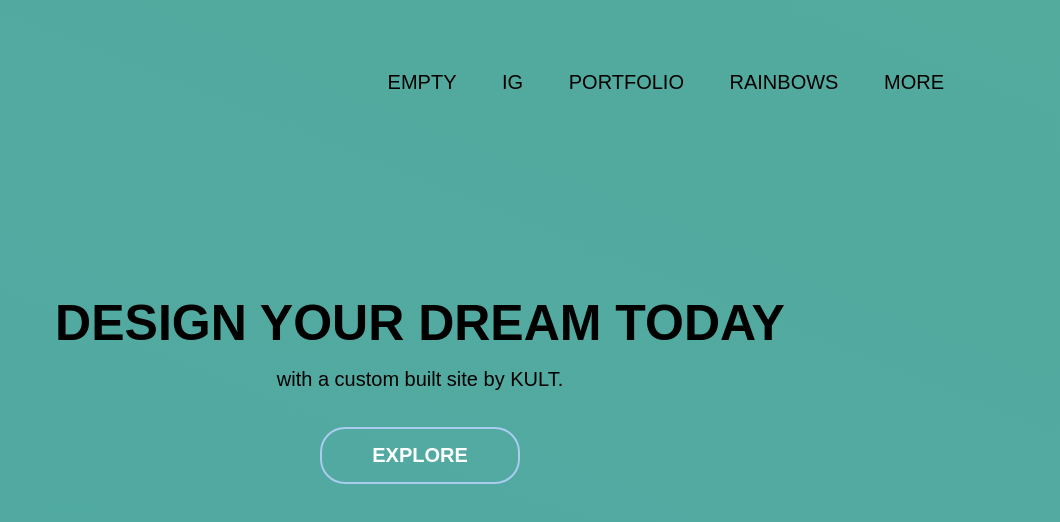
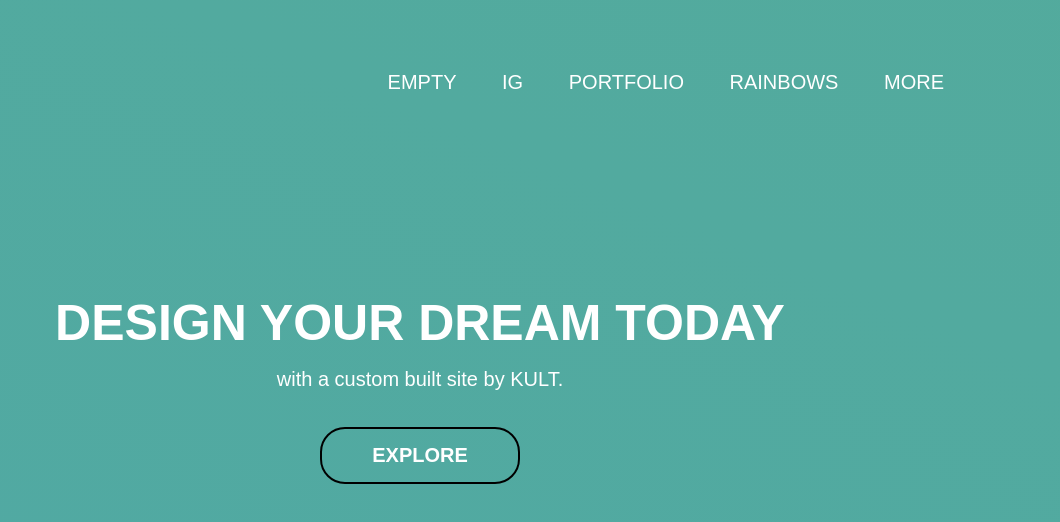
Before and after one commit to unc-bootleg/Kulty, a plain HTML site: page index.html in a window 1280 px wide. Shown: the full height of the page, 220-1280 px from the left. Drawn offline with nearby package versions, Linux system fonts and the light colour scheme.

Commit message:
Update styles.css

```diff
--- a/css/styles.css
+++ b/css/styles.css
@@ -48,7 +48,7 @@ body{
 
 .navbar ul li a {
     text-decoration: none;
-    color: #000000;
+    color: #fff;
     text-transform: uppercase;
 }
 
@@ -75,7 +75,7 @@ body{
     align-items: center;
     justify-content: center;
     text-align: center;
-    color: #000000;
+    color: #fff;
     margin-bottom: 80px;
 }
 
@@ -98,7 +98,7 @@ button {
     margin: 20px 10px;
     border-radius: 25px;
     font-weight: bold;
-    border: 2px solid #aaccef;
+    border: 2px solid #000;
     background: transparent;
     color: #fff;
     cursor: pointer;
@@ -139,6 +139,6 @@ button:hover {
 p {
     margin-top: 25px;
     font-size: 35px;
-    color: #000000;
+    color: #fff;
     margin-bottom: 20px;
 }
```
